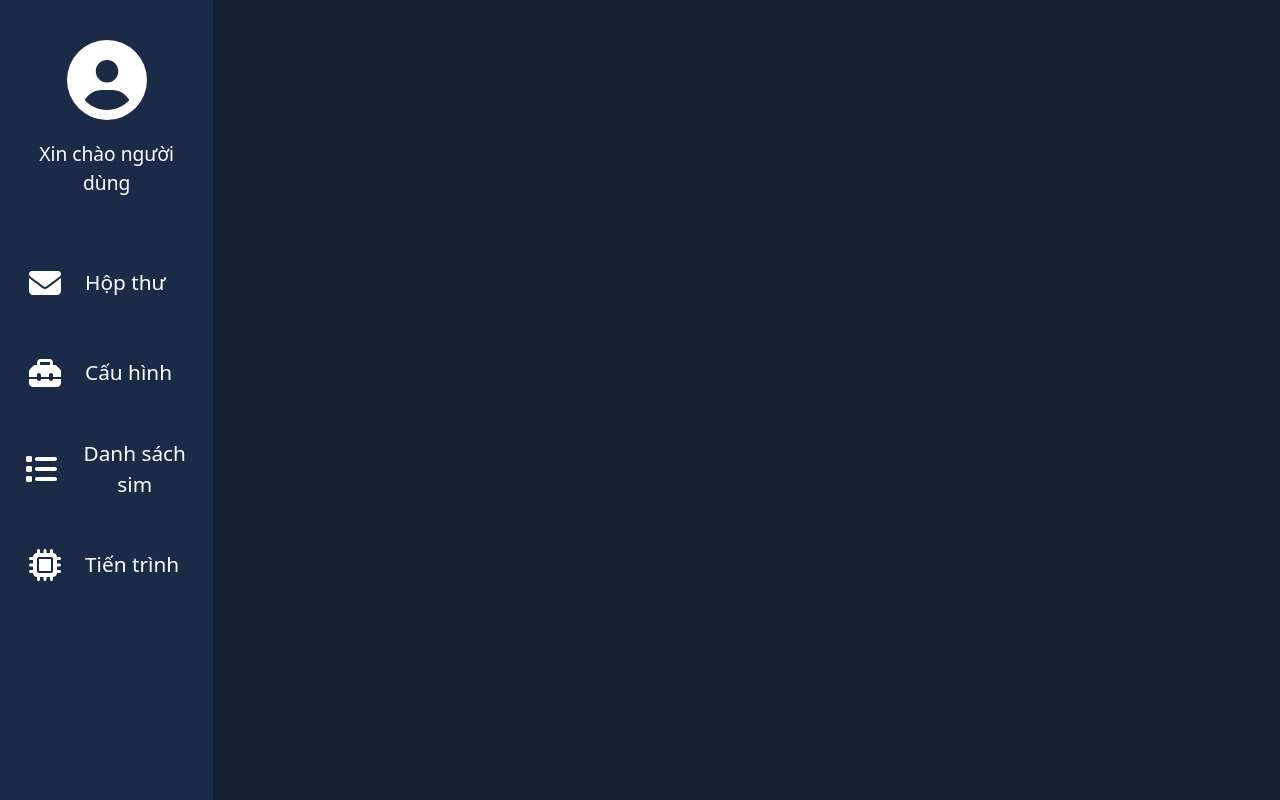
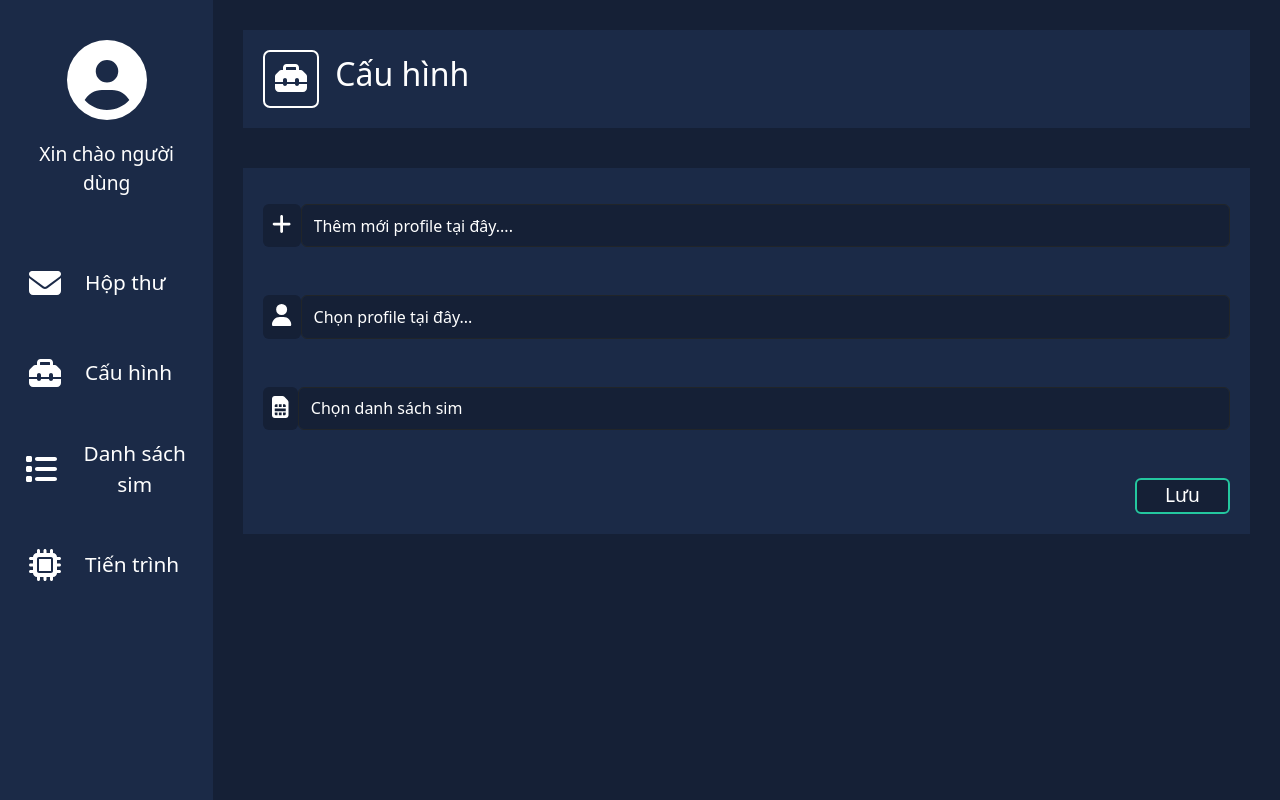
Before and after one commit to hungrua/AppCty, a React (Create React App) app in the folder app/: page /config in a window 1280 px wide. Built offline with nearby package versions, Linux system fonts and the light colour scheme.

Commit message:
update 10-8-2023

```diff
--- a/app/src/component/Config.js
+++ b/app/src/component/Config.js
@@ -3,22 +3,22 @@
 import '..//../node_modules/bootstrap/dist/css/bootstrap.min.css'
 import axios from 'axios'
 import { FontAwesomeIcon } from '@fortawesome/react-fontawesome'
-import { faToolbox, faUser, faKey, faSimCard } from '@fortawesome/free-solid-svg-icons'
+import { faToolbox, faUser, faKey, faSimCard,faPlus } from '@fortawesome/free-solid-svg-icons'
 export class Config extends Component {
     constructor(){
         super()
         this.apiKey = ""
         this.state ={
-            listSim: []
+            listSim: [],
+            listProFile:[]
         }
     }
-    addConfigInfo= async (profilePath, idListSim)=>{
-        await axios.post("/api/config?profilePath="+profilePath+"&idListSim="+idListSim)
+    addConfigInfo= async (profilePath,idListSim,newProfilePath)=>{
+        await axios.post("/api/config?profilePath="+profilePath+"&idListSim="+idListSim+"&newProfilePath="+newProfilePath)
             .then(response=>{
                 alert("Lưu cấu hình thành công")
             })
     }
-
     fillSimListSelection = async ()=>{
         var listSim;
         await axios.get("/api/config")
@@ -27,11 +27,19 @@
             })
         this.setState({listSim:listSim})
     }
+    fillProFileSelection = async ()=>{
+        var listProFile;
+        await axios.get("/api/profiles")
+            .then(response=>{
+                listProFile = response.data && response ? response.data: []
+            })
+        this.setState({listProFile:listProFile})
+    }
     componentDidMount = async () =>{
-        this.fillSimListSelection()
+        // this.fillSimListSelection()
     }
     componentDidUpdate = async () =>{
-        this.fillSimListSelection()
+        // this.fillSimListSelection()
     }
 
     render() {
@@ -50,28 +58,48 @@
                                 htmlFor="Profile-Path"
                                 className="col-form-label back-ground-label br"
                             >
-                                <FontAwesomeIcon icon={faUser} style={{ color: "#ffffff", fontSize: 22 }} />
+                                <FontAwesomeIcon icon={faPlus} style={{ color: "#ffffff", fontSize: 22 }} />
                             </label>
                             <input
                                 type="text"
                                 className="form-control back-ground-input border border-dark"
-                                id="Profile-Path"
-                                placeholder="Nhập profile path..."
+                                id="newProfile"
+                                placeholder="Thêm mới profile tại đây...."
+                                onBlur={(e)=>{
+                                    if (e.target.value){
+                                        document.getElementById("Profile-Path").setAttribute("disabled", "true");
+                                        document.getElementById("select-sim").setAttribute("disabled", "true");
+                                    }
+                                    else{
+                                        document.getElementById("Profile-Path").removeAttribute("disabled")
+                                        document.getElementById("select-sim").removeAttribute("disabled")
+                                    }
+                                }}
                             />
                         </div>
                         <div className="form-group mb-5 d-flex ">
                             <label
-                                htmlFor="Api-2captcha"
+                                htmlFor="Profile-Path"
                                 className="col-form-label back-ground-label br"
                             >
-                                <FontAwesomeIcon icon={faKey} style={{ color: "#ffffff", fontSize: 22 }} />
+                                <FontAwesomeIcon icon={faUser} style={{ color: "#ffffff", fontSize: 22 }} />
                             </label>
-                            <input
-                                type="text"
+                            <select
                                 className="form-control back-ground-input border border-dark"
-                                id="Api-2captcha"
-                                placeholder="Nhập 2captcha APIkey"
-                            />
+                                id="Profile-Path"
+                                onBlur={(e)=>{
+                                    if(e.target.value!="") document.getElementById("newProfile").setAttribute("disabled","true")
+                                    else document.getElementById("newProfile").removeAttribute("disabled")
+                                }}
+                            >
+                                <option value="">Chọn profile tại đây...</option>
+                                <option value="ID danh sách 1">Danh sách sim 1</option>
+                                <option value="ID danh sách 2">Danh sách sim 2</option>
+                                <option value="ID danh sách 3">Danh sách sim 3</option>
+                                <option value="ID danh sách 4">Danh sách sim 4</option>
+                                <option value="ID danh sách 5">Danh sách sim 5</option>
+                            </select>
+
                         </div>
                         <div className="form-group mb-5 d-flex ">
                             <label htmlFor="" className="col-form-label back-ground-label br">
@@ -80,8 +108,13 @@
                             <select
                                 className="form-control back-ground-input border border-dark"
                                 id="select-sim"
+                                onBlur={(e)=>{
+                                    console.log(e.target.value)
+                                    if(e.target.value!=="") document.getElementById("newProfile").setAttribute("disabled","true")
+                                    else document.getElementById("newProfile").removeAttribute("disabled")
+                                }}
                             >
-                                <option value="null">Chọn danh sách sim</option>
+                                <option value="">Chọn danh sách sim</option>
                                 <option value="ID danh sách 1">Danh sách sim 1</option>
                                 <option value="ID danh sách 2">Danh sách sim 2</option>
                                 <option value="ID danh sách 3">Danh sách sim 3</option>
@@ -95,10 +128,16 @@
                                 e.preventDefault();
                                 let profilePath = document.getElementById("Profile-Path").value
                                 let idListSim = document.getElementById("select-sim").value
-                                if(!profilePath || !idListSim ){
-                                    alert("Vui lòng điền đủ thông tin")
+                                let newProfilePath = document.getElementById("newProfile").value
+                                if(newProfilePath!=null ){
+                                    this.addConfigInfo("", "", newProfilePath)
                                 }
-                                this.addConfigInfo(profilePath, idListSim)
+                                else{
+                                    if(!profilePath || !idListSim){
+                                        this.addConfigInfo(profilePath,idListSim,"")
+                                    }
+                                    else alert("Vui lòng chọn đủ thông tin")
+                                }
                             }}
                             >
                                 Lưu
--- a/app/src/component/Simlist.js
+++ b/app/src/component/Simlist.js
@@ -168,7 +168,7 @@
         this.removedListSim = []
     }
     fetchData = async()=>{
-        let res = await axios.get("http://localhost:3001/listSim")
+        let res = await axios.get("/api/listsim")
         // '/api/listsim'
         this.setState({
             listSim: res && res.data ? res.data : []
--- a/app/src/component/sass/config.scss
+++ b/app/src/component/sass/config.scss
@@ -38,13 +38,13 @@
                 padding: 9px;
                 background-color: #152036;
             }
-            #Profile-Path,#Api-2captcha{
+            #newProfile{
                 &::-webkit-input-placeholder{
                     color: #fff;
                 }
             }
 
-            #Profile-Path,#Api-2captcha,#select-sim{
+            #Profile-Path,#newProfile,#select-sim{
                 &:focus{
                     color: #fff;
                     box-shadow: none;
--- a/app/src/component/sass/sidebar.scss
+++ b/app/src/component/sass/sidebar.scss
@@ -28,7 +28,6 @@
         margin-top: 20px;
         a{
             text-decoration: none;
-        }
             .selection{
                 display: flex;
                 padding: 20px;
@@ -41,7 +40,6 @@
                     justify-content: center;
                     transition: all 0.5s ease;
                     border-radius: 50%;
-
                     i{
                         font-size: 2rem;
                     }
@@ -55,12 +53,13 @@
                     color: white;
                 }
                 &:hover{
-                background-color: $primary-color;
+                    background-color: $primary-color !important;
                     cursor: pointer;
-            }
-            &:hover .selection-symbol{
-                background-color: $green-color;
+                    .selection-symbol {
+                        background-color: $green-color !important;
                     }
                 }
             }
         }
+    }
+}
```
Also changed, not shown: app/src/App.js (+5 -5 lines). Lines whose indentation alone changed are shown as unchanged.
